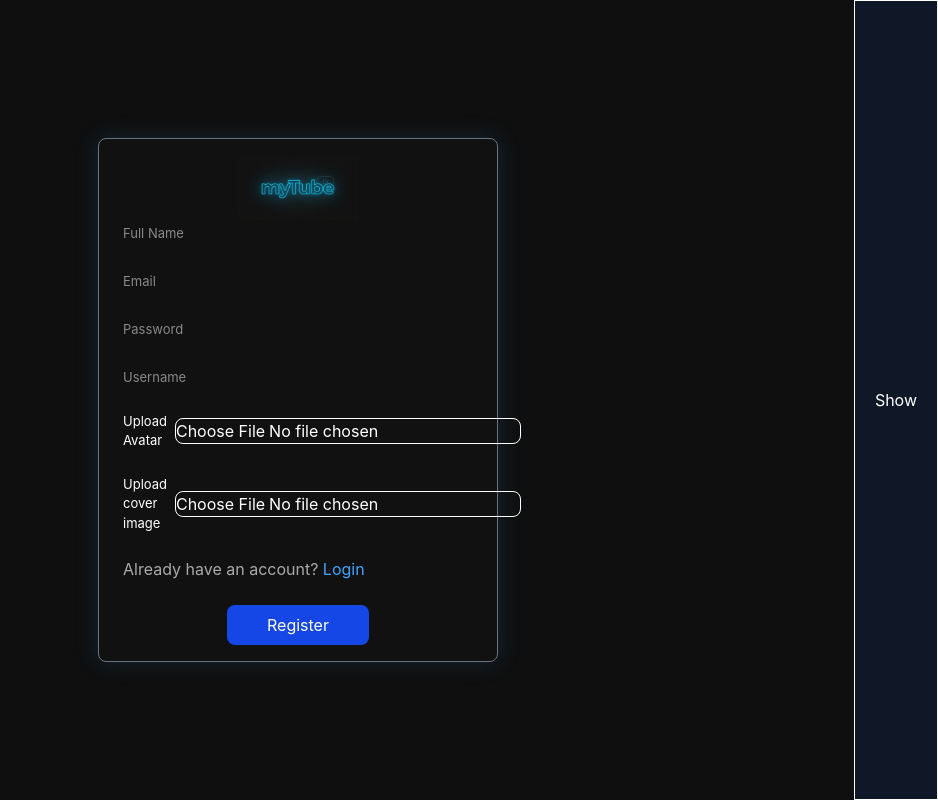
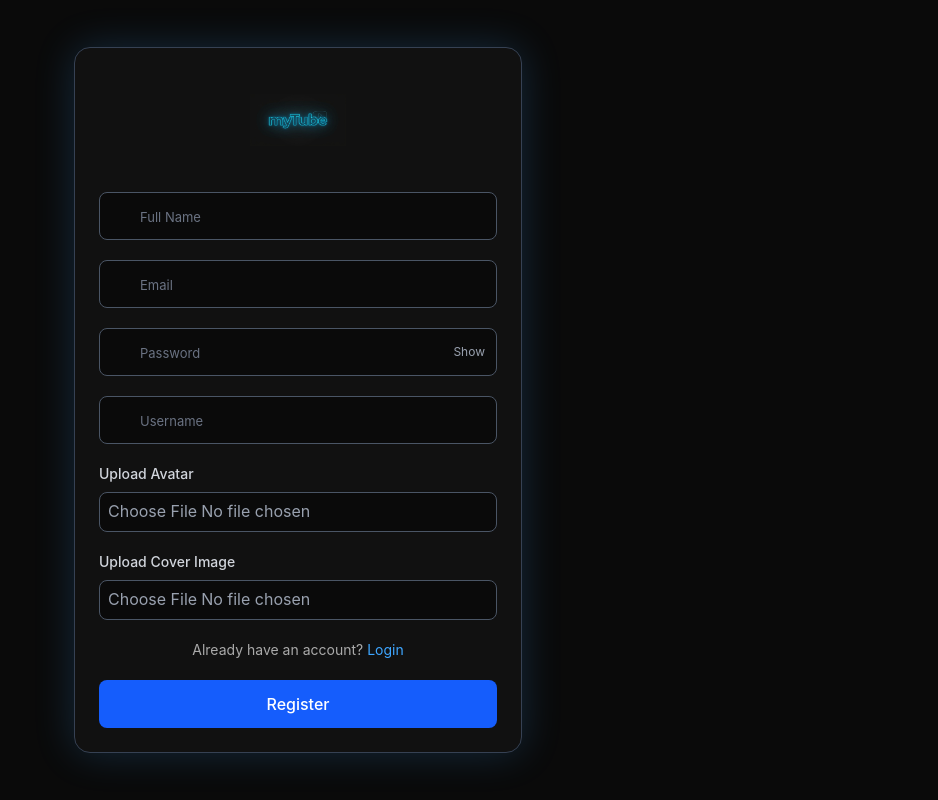
Before and after one commit to Hasnain-laghari-007/youtube, a React (Vite) app in the folder youtube-Frontend/: page /signup in a window 1280 px wide. Shown: the whole page, without its empty margins (342-1280 px from the left). Built offline with nearby package versions, Linux system fonts and the light colour scheme; no server answers.

Commit message:
style: update Login and SignUp form styling only

```diff
--- a/youtube-Frontend/src/pages/Login.jsx
+++ b/youtube-Frontend/src/pages/Login.jsx
@@ -1,7 +1,7 @@
 import { useState, useEffect } from "react"
 import { useForm } from "react-hook-form"
 import { api } from "../api/axios.js"
-import { useNavigate,useSearchParams } from "react-router-dom"
+import { useNavigate, useSearchParams } from "react-router-dom"
 import toast from "react-hot-toast"
 import { NavLink } from "react-router-dom"
 import { useAuthStore } from "../store/useAuthStore.js"
@@ -37,7 +37,7 @@ const Login = () => {
       );
       const user = await api.get("/users/current-user")
       setUser(user.data?.data)
-      if(redirect && redirect.startsWith("/") && !redirect.startsWith("//")){
+      if (redirect && redirect.startsWith("/") && !redirect.startsWith("//")) {
         navigate(redirect)
         return
       }
@@ -49,28 +49,36 @@ const Login = () => {
     toast('Please login!', {
       duration: 3000,
       className: '!bg-gray-900 !text-white border border-gray-500',
-      id : "myToast"
+      id: "myToast"
     });
   }, [])
 
 
   return (
-  <div className='w-screen h-screen flex justify-center items-center bg-[#0f0f0f]'>
-    <div className="loginDiv w-[90%] max-w-100 mx-auto p-5 rounded-lg bg-[#212121]">
+    <div className='min-h-screen w-full flex justify-center items-center bg-[#0a0a0a] px-4 py-8'>
+      <div className="loginDiv w-full max-w-md p-6 border border-gray-700 bg-[#111111] rounded-2xl shadow-[0_0_40px_rgba(62,166,255,0.2)] hover:shadow-[0_0_60px_rgba(62,166,255,0.4)] transition-shadow duration-300">
 
-      <form className="flex flex-col gap-y-8" onSubmit={handleSubmit(login)}>
+        <form className="flex flex-col gap-y-5" onSubmit={handleSubmit(login)}>
 
-        <div className="inputRow">
+          <div className="inputRow relative group">
+
             <input
               {...register("username_Email", {
                 required: "Username or Email is required!",
               })}
               placeholder="Username or Email"
-            type="text" />
-          {errors.username_Email && <span className="text-red-500 text-[10px]">{errors.username_Email.message}</span>}
+              type="text"
+              className="w-full h-12 pl-10 pr-4 border border-gray-600 rounded-lg bg-[#0a0a0a] text-white placeholder-gray-500 focus:border-[#3ea6ff] focus:ring-0.5 focus:ring-[#3ea6ff] focus:outline-none transition-all"
+            />
+
+            {errors.username_Email && <span className="text-[10px] text-red-500 ">{errors.username_Email.message}</span>}
+
           </div>
 
           <div className="inputRow">
+
+            <div className="relative w-full h-12">
+
               <input
                 {...register("password", {
                   required: "Password is required!",
@@ -79,18 +87,27 @@ return (
                     message: "Must contain 8+ characters, numbers, special letters "
                   }
                 })}
-            type={showPass ? "text" : "password"} placeholder="Password" />
-          <button type="button" onClick={() => setShowPass(prev => !prev)} className="absolute top-0 right-0 h-full px-5 border bg-gray-900 hover:bg-gray-800 duration-150 cursor-pointer">
-            {
-              showPass ? "Hide" : "Show"
-            }
+                type={showPass ? "text" : "password"} placeholder="Password"
+                className="w-full h-full pl-10 pr-16 border border-gray-600 rounded-lg bg-[#0a0a0a] text-white placeholder-gray-500 focus:border-[#3ea6ff] focus:ring-0.5 focus:ring-[#3ea6ff] focus:outline-none transition-all"
+              />
+
+              <button type="button" onClick={() => setShowPass(prev => !prev)} className="absolute right-3 top-1/2 -translate-y-1/2 text-xs text-gray-400 hover:text-white transition-colors cursor-pointer">
+                {showPass ? "Hide" : "Show"}
               </button>
-          {errors?.password && <span className="mt-5 text-[10px]">{errors?.password?.message}</span>}
+
             </div>
 
-        <p className="text-[#aaaaaa]">Don't have an account?{" "}<NavLink className={"cursor-pointer hover:underline text-[#3ea6ff]"} to="/signup">Signup</NavLink></p>
+            {errors?.password && <span className="text-[10px] text-red-500 my-2">{errors?.password?.message}</span>}
 
-        <button disabled={isSubmitting} type="submit" className="mx-auto my-3 py-2 font-medium rounded-md cursor-pointer hover:bg-blue-700 duration-150 px-10 bg-blue-600 disabled:cursor-not-allowed disabled:opacity-50">
+          </div>
+
+          <p className="text-center text-[#aaaaaa] text-sm">Don't have an account?{" "}
+            <NavLink className="text-[#3ea6ff] hover:underline hover:text-[#5bb4ff] transition-colors" to="/signup">
+              Signup
+            </NavLink>
+          </p>
+
+          <button disabled={isSubmitting} type="submit" className="w-full py-3 rounded-lg bg-blue-600 hover:bg-blue-500 disabled:bg-blue-700 disabled:cursor-not-allowed disabled:opacity-50 text-white font-medium transition-colors duration-200 flex items-center justify-center gap-2 cursor-pointer">
             Login
           </button>
 
--- a/youtube-Frontend/src/pages/SignUp.jsx
+++ b/youtube-Frontend/src/pages/SignUp.jsx
@@ -33,29 +33,31 @@ const SignUp = () => {
                 }
             );
             navigate("/login");
-        } catch (error) {}
+        } catch (error) { }
     }
 
     return (
-        <div className='min-h-screen w-full flex justify-center items-center overflow-y-hidden'> {/* OUTER Main DIV */}
+        <div className='min-h-screen w-full flex justify-center items-center bg-[#0a0a0a] px-4 py-8'> {/* OUTER Main DIV */}
 
-            <div className="signupDiv w-full max-w-100 border p-4 flex flex-col items-center bg-[#111111] border-gray-500 rounded-lg shadow-[0_0_25px_rgba(62,166,255,0.15)] hover:shadow-[0_0_35px_rgba(62,166,255,0.3)] transition-shadow duration-300"> {/* Form Div*/}
+            <div className="signupDiv w-full max-w-md p-6 border border-gray-700 bg-[#111111] rounded-2xl shadow-[0_0_40px_rgba(62,166,255,0.2)] hover:shadow-[0_0_60px_rgba(62,166,255,0.4)] transition-shadow duration-300"> {/* Form Div*/}
 
-                <div className="logo w-30"> {/* logo image */}
-                    <img className="object-fill" src={logo} alt="Logo" />
+                <div className="logo w-24 h-24 mx-auto mb-6"> {/* logo image */}
+                    <img className="w-full h-full object-contain" src={logo} alt="Logo" />
                 </div>
 
-                <form className="flex flex-col w-full h-full px-2 gap-y-6" onSubmit={handleSubmit(submit)}>
-                    <div className="inputRow">
+                <form className="flex flex-col gap-y-5" onSubmit={handleSubmit(submit)}>
+                    <div className="inputRow group">
                         <input
                             {...register("fullName", {
                                 required: "full name is Required!"
                             })}
-                            type="text" placeholder="Full Name" />
-                        {errors?.fullName && <span>{errors?.fullName?.message}</span>}
+                            type="text" placeholder="Full Name"
+                            className="w-full h-12 pl-10 pr-4 border border-gray-600 rounded-lg bg-[#0a0a0a] text-white placeholder-gray-500 focus:border-[#3ea6ff] focus:ring-0.5 focus:ring-[#3ea6ff] focus:outline-none transition-all"
+                        />
+                        {errors?.fullName && <span className="text-[10px] text-red-500 mt-2">{errors?.fullName?.message}</span>}
                     </div>
 
-                    <div className="inputRow">
+                    <div className="inputRow relative group">
                         <input
                             {...register("email", {
                                 required: "Email is required!",
@@ -64,11 +66,14 @@ const SignUp = () => {
                                     message: "Invalid email!"
                                 }
                             })}
-                            type="email" placeholder="Email" />
-                        {errors?.email && <span>{errors?.email?.message}</span>}
+                            type="email" placeholder="Email"
+                            className="w-full h-12 pl-10 pr-4 border border-gray-600 rounded-lg bg-[#0a0a0a] text-white placeholder-gray-500 focus:border-[#3ea6ff] focus:ring-0.5 focus:ring-[#3ea6ff] focus:outline-none transition-all"
+                        />
+                        {errors?.email && <span className="text-[10px] text-red-500 mt-2">{errors?.email?.message}</span>}
                     </div>
 
                     <div className="inputRow">
+                        <div className="relative w-full h-12">
                             <input
                                 {...register("password", {
                                     required: "Password is required!",
@@ -77,58 +82,62 @@ const SignUp = () => {
                                         message: "Password must be 8+ characters with uppercase, lowercase, number and special character"
                                     }
                                 })}
-                            type={showPass ? "text" : "password"} placeholder="Password" />
-                        <button type="button" onClick={() => setShowPass(prev => !prev)} className="absolute top-0 right-0 h-full px-5 border bg-gray-900 hover:bg-gray-800 duration-150 cursor-pointer">
-                            {
-                                showPass ? "Hide" : "Show"
-                            }
+                                type={showPass ? "text" : "password"} placeholder="Password"
+                                className="w-full h-full pl-10 pr-16 border border-gray-600 rounded-lg bg-[#0a0a0a] text-white placeholder-gray-500 focus:border-[#3ea6ff] focus:ring-0.5 focus:ring-[#3ea6ff] focus:outline-none transition-all"
+                            />
+                            <button type="button" onClick={() => setShowPass(prev => !prev)} className="absolute right-3 top-1/2 -translate-y-1/2 text-xs cursor-pointer text-gray-400 hover:text-white transition-colors">
+                                {showPass ? "Hide" : "Show"}
                             </button>
-                        {errors?.password && <span className="text-nowrap text-[8px]">{errors?.password?.message}</span>}
+                        </div>
+                        {errors?.password && <span className="text-[10px] text-red-500 mt-2">{errors?.password?.message}</span>}
                     </div>
 
-                    <div className="inputRow">
+                    <div className="inputRow relative group">
                         <input
                             {...register("username", {
                                 required: "Username is required!"
                             })}
-                            type="text" placeholder="Username" />
-                        {errors?.username && <span>{errors?.username?.message}</span>}
+                            type="text" placeholder="Username"
+                            className="w-full h-12 pl-10 pr-4 border border-gray-600 rounded-lg bg-[#0a0a0a] text-white placeholder-gray-500 focus:border-[#3ea6ff] focus:ring-0.5 focus:ring-[#3ea6ff] focus:outline-none transition-all"
+                        />
+                        {errors?.username && <span className="text-[10px] text-red-500 mt-2">{errors?.username?.message}</span>}
                     </div>
 
-                    <div className="flex items-center gap-x-2">
-                        <span className="required text-[13px]">Upload Avatar</span>
+                    <div className="flex flex-col gap-y-2">
+                        <label className="text-sm text-gray-300 font-medium">Upload Avatar</label>
                         <input
                             {...register("avatar", {
                                 required: "Avatar Image is required*",
                                 validate: files => files[0]?.type.startsWith("image/") || "Only images are allowed"
                             })}
-                            className="border rounded-lg flex-1" type="file" />
+                            className="w-full h-10 pt-1.5 pl-2 border border-gray-600 rounded-lg bg-[#0a0a0a] text-gray-400 focus:border-[#3ea6ff] focus:ring-0.5 focus:ring-[#3ea6ff] cursor-pointer"
+                            type="file" />
                         {errors?.avatar && <span className="text-[10px] text-red-500">{errors?.avatar?.message}</span>}
                     </div>
 
-                    <div className="flex items-center gap-x-2">
-                        <span className="required text-[13px]">Upload cover image</span>
+                    <div className="flex flex-col gap-y-2">
+                        <label className="text-sm text-gray-300 font-medium">Upload Cover Image</label>
                         <input
                             {...register("coverImage", {
-                                required: "Cover Image is required*",
+                                required: 'Cover Image is required',
                                 validate: files => files[0]?.type.startsWith("image/") || "Only images are allowed"
                             })}
-                            className="border rounded-lg flex-1" type="file" />
+                            className="w-full h-10 border pt-1.5 pl-2 border-gray-600 rounded-lg bg-[#0a0a0a] text-gray-400 focus:border-[#3ea6ff] focus:ring-0.5 focus:ring-[#3ea6ff] cursor-pointer"
+                            type="file" />
                         {errors?.coverImage && <span className="text-[10px] text-red-500">{errors?.coverImage?.message}</span>}
                     </div>
 
 
-                    <p className="text-[#aaaaaa]">Already have an account?{" "}
-                        <NavLink className={"cursor-pointer hover:underline text-[#3ea6ff]"} to="/login">
+                    <p className="text-center text-[#aaaaaa] text-sm">Already have an account?{" "}
+                        <NavLink className="text-[#3ea6ff] hover:underline hover:text-[#5bb4ff] transition-colors" to="/login">
                             Login
                         </NavLink>
                     </p>
 
-                    <button disabled={isSubmitting} type="submit" className={`bg-blue-700 hover:bg-blue-500 duration-150 cursor-pointer mx-auto py-2 px-10 rounded-lg disabled:cursor-not-allowed disabled:opacity-50`}>
-                        {
-                            isSubmitting ? "Registering..." : "Register"
-                        }
+                    <button disabled={isSubmitting} type="submit" className="w-full py-3 rounded-lg bg-blue-600 hover:bg-blue-500 disabled:bg-blue-700 disabled:cursor-not-allowed disabled:opacity-50 text-white font-medium transition-colors duration-200 flex items-center justify-center gap-2 cursor-pointer">
+                        {isSubmitting ? <span className="flex items-center gap-2">Registering... <span className="animate-spin text-xs">⟳</span></span> : "Register"}
                     </button>
+
                 </form>
 
             </div>
```
Lines whose indentation alone changed are shown as unchanged.
